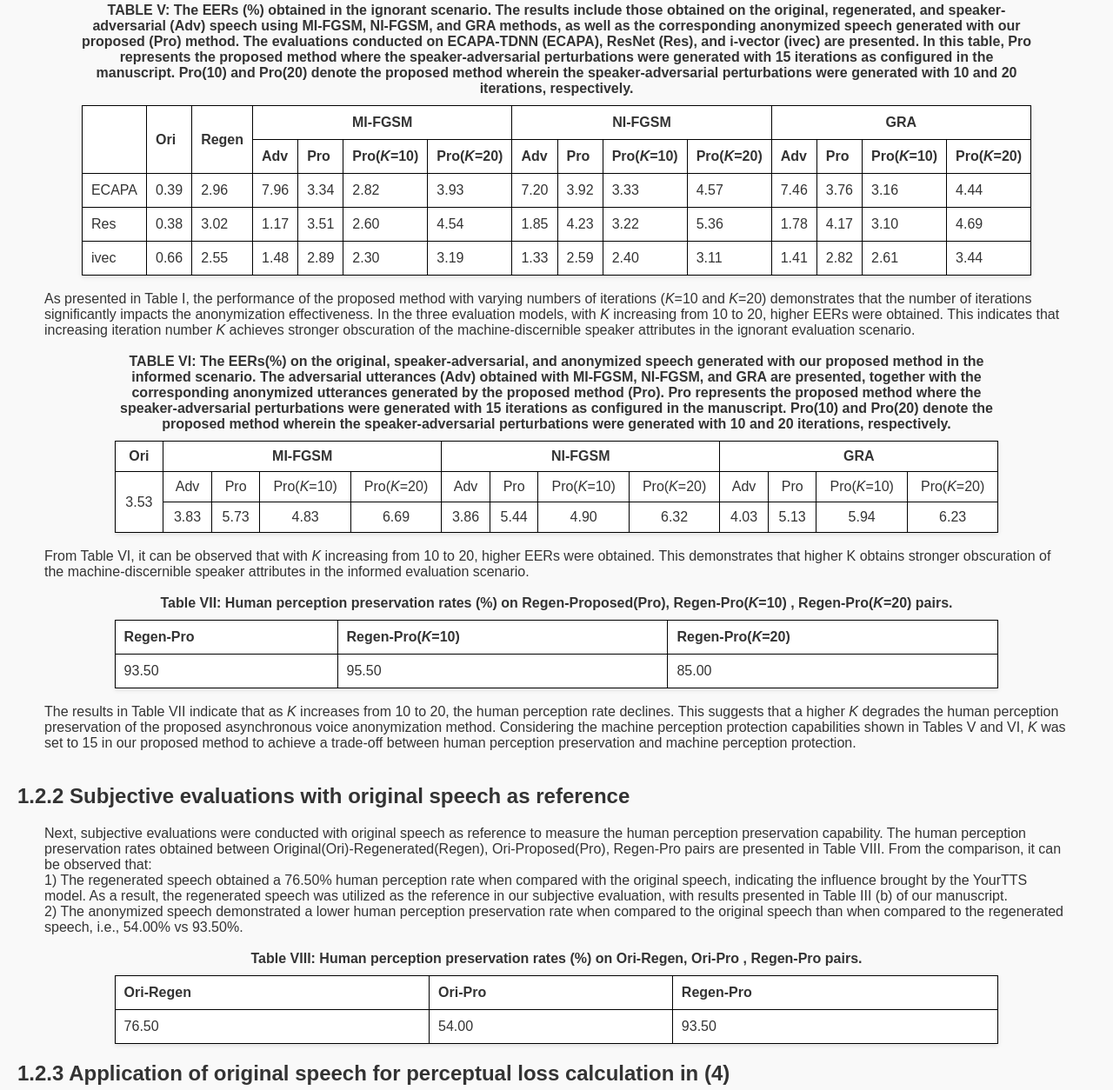
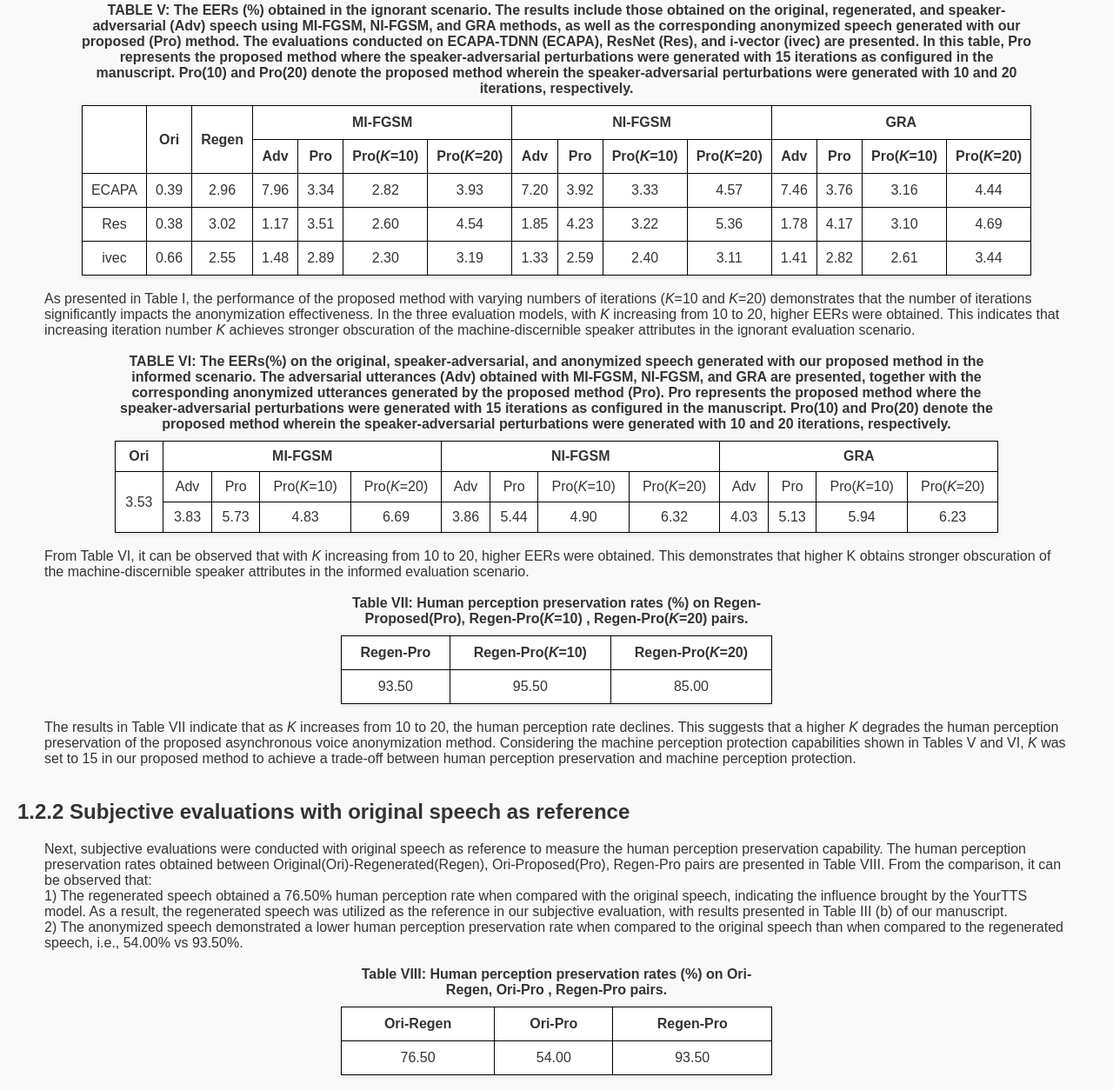
Before and after one commit to VoicePrivacy/transfer-adversarial-perturbation, a plain HTML site: page index.html in a window 1280 px wide. Shown: the part 1220-2474 px from the top of the page at 87% size. Drawn offline with Linux system fonts and the light colour scheme.

Commit message:
Add files via upload

```diff
--- a/index.html
+++ b/index.html
@@ -64,7 +64,7 @@
         th, td {
             border: 1px solid #000;
             padding: 10px;
-            text-align: left;
+            text-align: center;
             background-color: white;
         }
 
@@ -161,22 +161,6 @@
 
 
 <h2 style="text-align: left">1.2. Supplementary experiments</h2>
-<!--<h2 style="text-align: left">2.1 Configurations</h2>-->
-<!--<div class="common-content">-->
-
-
-<!--, we conducted two additional experiments. In the first experiments, the number of iterations  <i>K</i> was set-->
-<!--to 10 and 20, respectively, while all other configurations remained consistent with the proposed method (Pro) described in Section-->
-<!--4.1 of the paper. In the second experiments, the original speech was used as supervision for perceptual loss, with all-->
-<!--other settings identical to those of the-->
-<!--proposed method in Section 4.1.-->
-<!--</div>-->
-<!--<h2 style="text-align: left">2.2 ASV evaluations</h2>-->
-<!--<div class="common-content">-->
-<!--    The voice-protection capability of adversarial speech and our proposed method were compared in both ignorant and-->
-<!--    informed scenarios, as detailed in Section III-B of the paper.-->
-<!--</div>-->
-
 <h2 style="text-align: left">1.2.1 Effects of iteration number <i>K</i></h2>
 
 <div class="common-content">
@@ -371,7 +355,7 @@
 </div>
 <br>
 <!--<h2 style="text-align: left">2.3 Human perception evaluations</h2>-->
-<table class="common-table">
+<table class="common-table" style="width: 40%;">
     <caption>Table VII: Human perception preservation rates (%) on Regen-Proposed(Pro),
         Regen-Pro(<i>K</i>=10) , Regen-Pro(<i>K</i>=20) pairs.
     </caption>
@@ -441,7 +425,7 @@
     the regenerated speech, i.e., 54.00% vs 93.50%.
 </div>
 <br>
-<table class="common-table">
+<table class="common-table" style="width: 40%;">
     <caption>Table VIII: Human perception preservation rates (%) on Ori-Regen,
         Ori-Pro , Regen-Pro pairs.
     </caption>
@@ -629,7 +613,7 @@
 </table>
 <br>
 
-<table class="common-table">
+<table class="common-table" style="width: 40%;">
     <caption>Table XI: Human perception preservation rates (%) on Ori-Pro, Ori-Pro(ori), Regen-Pro , Regen-Pro(ori) pairs.
     </caption>
     <thead>
```
